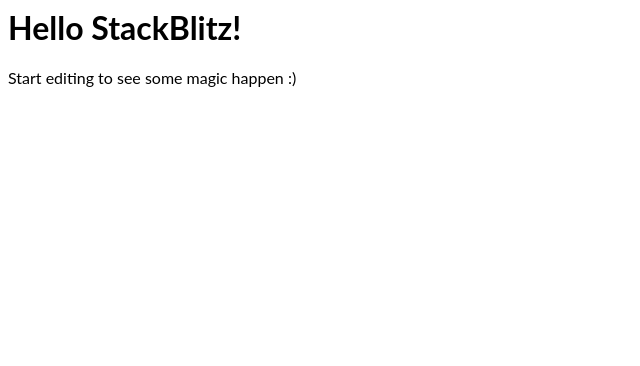
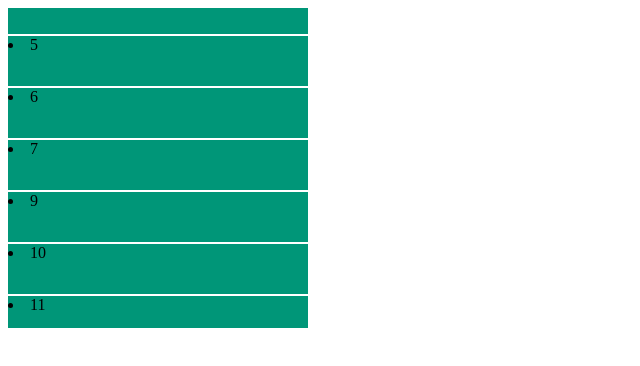
Before and after one commit to SavanCode/react-data-display, a React (Create React App) app: page / in a window 1280 px wide. Shown: the top 366 px of the page, without its empty margins (0-640 px from the left). Built offline with nearby package versions, Linux system fonts and the light colour scheme.

Commit message:
React 自动列表数据滚动

```diff
--- a/src/App.js
+++ b/src/App.js
@@ -1,11 +1,11 @@
 import React from "react";
 import "./style.css";
+import News from './news_autoRun'
 
 export default function App() {
   return (
     <div>
-      <h1>Hello StackBlitz!</h1>
-      <p>Start editing to see some magic happen :)</p>
+      <News/>
     </div>
   );
 }
--- /dev/null
+++ b/src/index.css
@@ -0,0 +1,20 @@
+.parent {
+  width: 300px;
+  height: 40vh;
+  overflow-y: scroll;
+  scrollbar-width: none;
+  -ms-overflow-style: none;
+}
+.parent::-webkit-scrollbar {
+  display: none;
+}
+/*设置的子盒子高度大于父盒子，产生溢出效果*/
+.child {
+  height: auto;
+}
+
+.child li {
+  height: 50px;
+  margin: 2px 0;
+  background: #009678;
+}
--- /dev/null
+++ b/src/news_autoRun.js
@@ -0,0 +1,56 @@
+import React, { useEffect, useRef, useState } from 'react';
+import './index.css';
+
+function App() {
+  const [list] = useState([1, 2, 3, 4, 5, 6, 7, 9, 10, 11, 12, 13]);
+
+  const [isScrolle, setIsScrolle] = useState(true);
+
+  // 滚动速度，值越小，滚动越快
+  const speed = 30;
+  const warper = useRef();
+  const childDom1 = useRef();
+  const childDom2 = useRef();
+
+  // 开始滚动
+  useEffect(() => {
+    // 多拷贝一层，让它无缝滚动
+    childDom2.current.innerHTML = childDom1.current.innerHTML;
+    let timer;
+    if (isScrolle) {
+      timer = setInterval(
+        () =>
+          warper.current.scrollTop >= childDom1.current.scrollHeight
+            ? (warper.current.scrollTop = 0)
+            : warper.current.scrollTop++,
+        speed
+      );
+    }
+    return () => {
+      clearTimeout(timer);
+    };
+  }, [isScrolle]);
+
+  const hoverHandler = (flag) => setIsScrolle(flag);
+
+  return (
+    <>
+      <div className="parent" ref={warper}>
+        <div className="child" ref={childDom1}>
+          {list.map((item) => (
+            <li
+              key={item}
+              onMouseOver={() => hoverHandler(false)}
+              onMouseLeave={() => hoverHandler(true)}
+            >
+              {item}
+            </li>
+          ))}
+        </div>
+        <div className="child" ref={childDom2}></div>
+      </div>
+    </>
+  );
+}
+
+export default App;
```
Also changed, not shown: package.json (+6 -2 lines).
